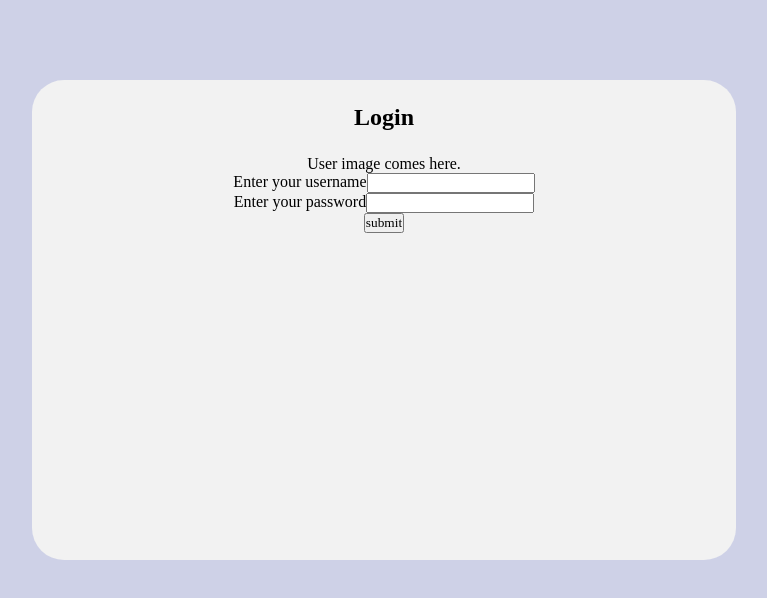
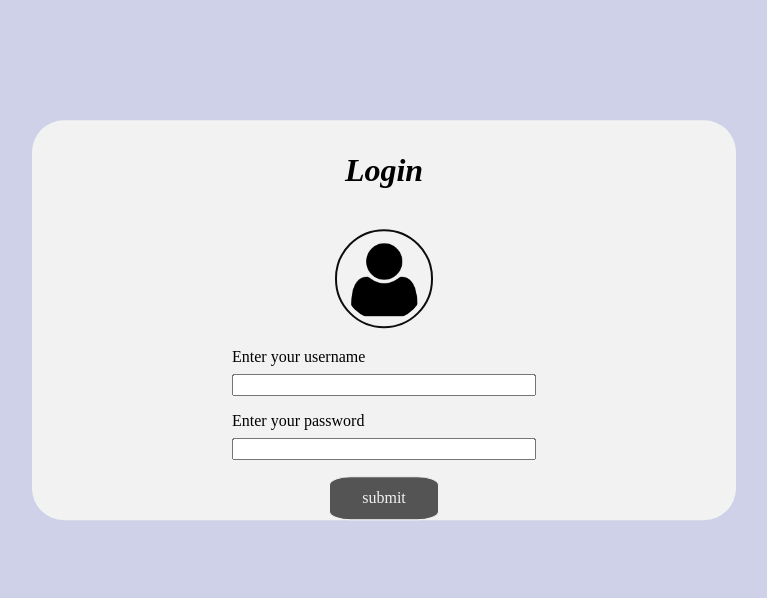
Before and after one commit to vijay-sam57/react-login, a React (Create React App) app: page / in a window 1280 px wide. Shown: the top 598 px of the page, without its empty margins (256-1023 px from the left). Built offline with nearby package versions, Linux system fonts and the light colour scheme; a web font is replaced by a local one.

Commit message:
User Profile added

```diff
--- a/src/App.css
+++ b/src/App.css
@@ -2,7 +2,7 @@
   background-color: #f2f2f2;
   border-radius: 2em;
   max-width: 55%;
-  min-height: 60%;
+  /* min-height: 60%; */
   position: relative;
   margin: auto;
   top: 40%;
@@ -19,6 +19,11 @@
   /* box-shadow: 1px 1px 2px 4px rgba(92, 104, 175,0.3); */
 }
 
-.login h2{
+.login h1{
   padding: 1em;
+  font-style: oblique;
 }
+
+input{
+  outline: none;
+}
--- a/src/App.js
+++ b/src/App.js
@@ -5,7 +5,7 @@ function App() {
   return (
     <div className="App">
       <div className="login">
-        <h2>Login</h2>
+        <h1>Login</h1>
         <LoginForm></LoginForm>
       </div>
     </div>
--- /dev/null
+++ b/src/LoginForm.css
@@ -0,0 +1,56 @@
+.image-div{
+    max-width:70%;
+    max-height: 30%;
+    margin:auto;
+    margin-top:.5rem;
+    margin-bottom: 1rem;
+}
+
+img{
+    width: 20%;
+    height: 35%;
+    border: 2px solid #0d0d0d;
+    padding: 1%;
+    border-radius: 50%;
+    -webkit-border-radius: 50%;
+    -moz-border-radius: 50%;
+    -ms-border-radius: 50%;
+    -o-border-radius: 50%;
+}
+.input-div{
+    max-width:50%;
+    margin: 0 auto;
+    margin-bottom: 1rem;
+    /* border:1px solid black; */
+    padding: 0rem 1.5rem;
+}
+.input-div label,input{
+    display: block;
+    font-size: medium;
+    text-align: left;
+    margin-bottom: .5rem;
+}
+
+.input-div input{
+    width: 100%;
+}
+
+.submit-btn{
+    border-radius: 20%;
+    padding:0.75rem 2rem;
+    border: 1px solid #f2f2f2;
+    color:#f2f2f2;
+    background-color:#0d0d0daf;
+    margin: auto;
+    -webkit-border-radius: 20%;
+    -moz-border-radius: 20%;
+    -ms-border-radius: 20%;
+    -o-border-radius: 20%;
+}
+
+.submit-btn:hover{
+    border: 1px solid #0d0d0d;
+    color: #0d0d0d;
+    background-color: #f2f2f2;
+    opacity: 1;
+}
--- a/src/LoginForm.js
+++ b/src/LoginForm.js
@@ -1,4 +1,6 @@
 import React, { useState } from "react";
+import "./LoginForm.css";
+import user from "./user-profile.png";
 
 function LoginForm() {
   const [name, setName] = useState("");
@@ -12,8 +14,10 @@ function LoginForm() {
   return (
     <div>
       <form onSubmit={submitForm}>
-        <div>User image comes here.</div>
-        <div>
+        <div className="image-div">
+          <img src={user} alt={"profile of a user"}></img>
+        </div>
+        <div className="input-div">
           <label>Enter your username</label>
           <input
             type={"text"}
@@ -21,7 +25,7 @@ function LoginForm() {
             onChange={(e) => setName(e.target.value)}
           />
         </div>
-        <div>
+        <div className="input-div">
           <label>Enter your password</label>
           <input
             type={"password"}
@@ -29,7 +33,7 @@ function LoginForm() {
             onChange={(e) => setPassword(e.target.value)}
           />
         </div>
-        <input type={"submit"} value={"submit"} />
+        <input className={"submit-btn"} type={"submit"} value={"submit"} />
       </form>
     </div>
   );
```
Also changed, not shown: src/user-profile.png (added).
